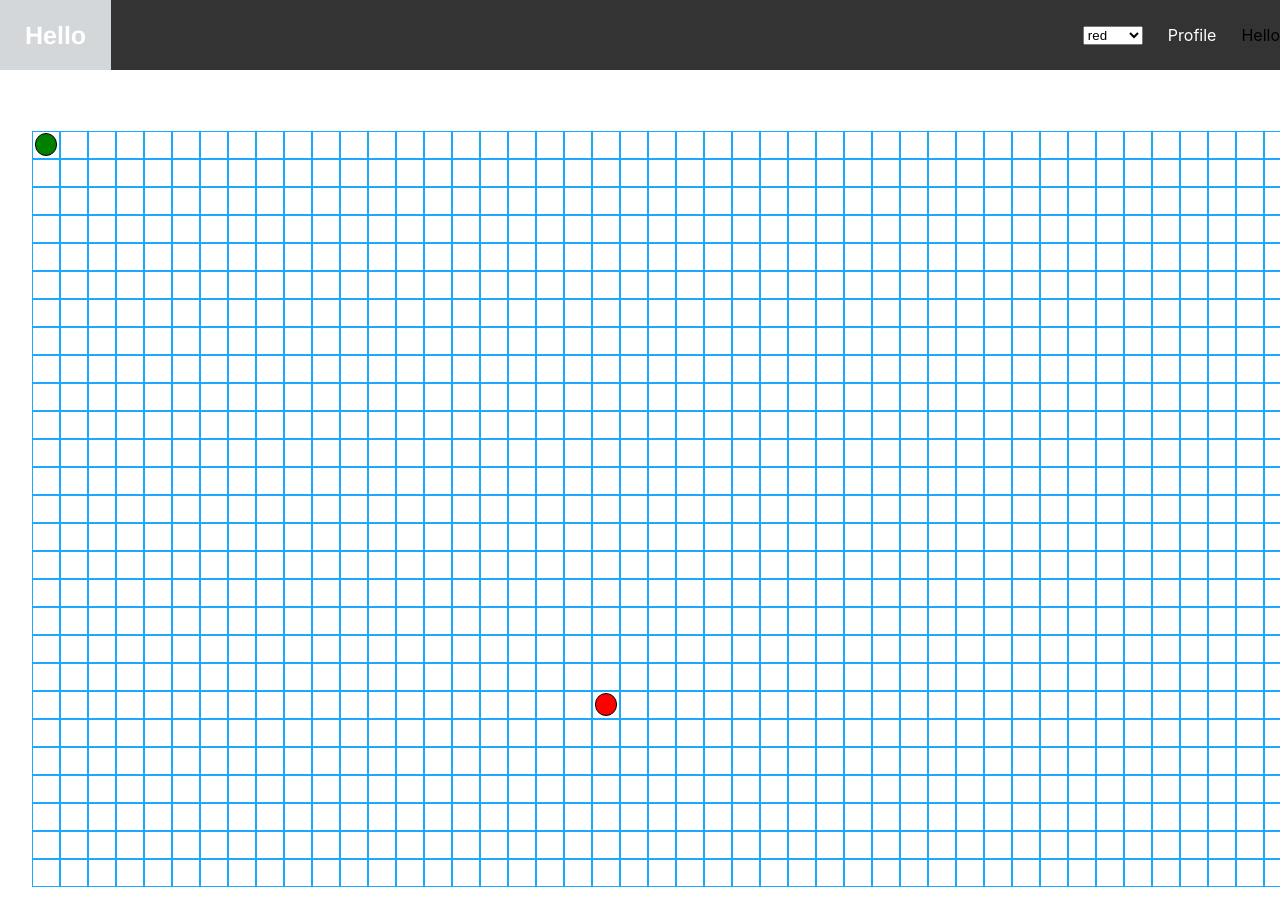
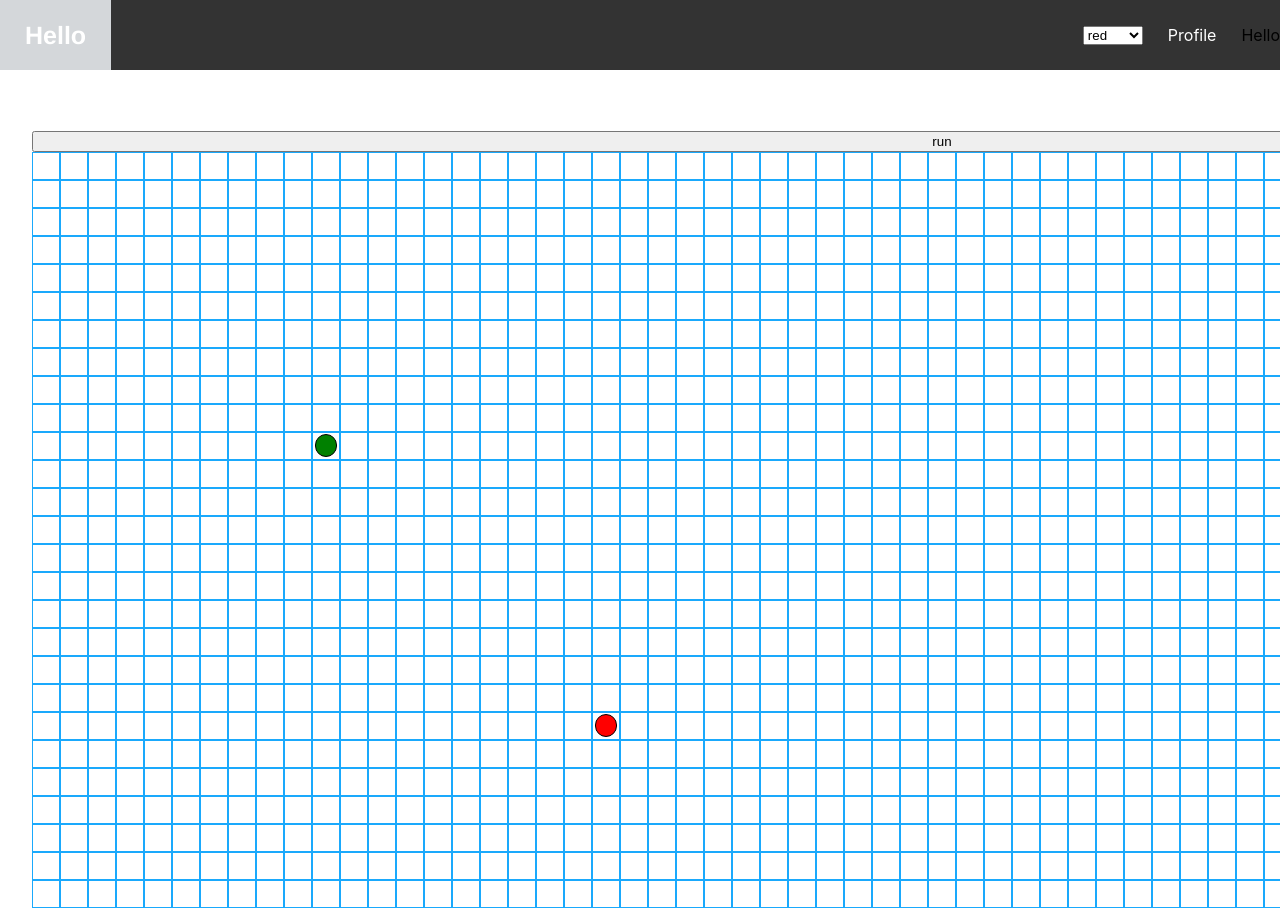
Before and after one commit to auratiger/shortst_path_visualiser, a React (Create React App) app: page / in a window 1280 px wide. Shown: the top 908 px of the page. Before the commit the page ends 887 px from the top, so only its background shows below. Built offline with nearby package versions, Linux system fonts and the light colour scheme.

Commit message:
dijkstra visualising

```diff
--- a/src/algorithms/dijkstra.js
+++ b/src/algorithms/dijkstra.js
@@ -1,26 +1,39 @@
+import Queue from '../dataStructures/Queue'
 
-export async function dijstraAlgorithm(matrix, start, end){
+export async function dijstraAlgorithm(matrix, startNode, endNode, rerender){
 
-    let currLoc = start;
-    let node = matrix[start[0]][start[1]];
-    let endNode = matrix[end[0]][end[1]];
+    let currNode = null;
+    let prevNode = null;
+    startNode.checked = true;
+    let unvisitedNeigbors = new Queue();
+    unvisitedNeigbors.enqueue(startNode);
+
+    let i = 0;
+    while(!unvisitedNeigbors.isEmpty()){
+
+            currNode = unvisitedNeigbors.dequeue();
 
 
-    // while(currLoc.every(e => !endNode.includes(e))){
+            currNode.distance += 1;
+            currNode.visited = true;
+            currNode.previusNode = prevNode;
+            currNode.style = {backgroundColor: "blue"};
 
+            if(currNode.row === endNode.row && currNode.col === endNode.col){
+                return;
+            }
 
-    // }
+            let adjacentNodes =  getAdjacentNodes(matrix, currNode);
 
-    let i = 0;
-    while(i++ < 4){
+            adjacentNodes.forEach(node => {
+                unvisitedNeigbors.enqueue(node);
+            })
 
-        let adjacentNodes =  getAdjacentNodes(matrix, start);
+            prevNode = currNode;
+
+            rerender(matrix);
 
     }
-
-
-
-    return "hello";
 }
 
 function getAdjacentNodes(matrix, curNode){
@@ -29,18 +42,20 @@ function getAdjacentNodes(matrix, curNode){
     let dir_c = [1, 0, -1, 0]; // right, up, left, down
 
     for(let i = 0; i < 4; i++){
-        if(curNode[0] + dir_r[i] < 0 || curNode[1] + dir_c[i] < 0 ||
-            curNode[0] + dir_r[i] >= 27 || curNode[0] + dir_r[i]  >= 65){
+        if(curNode.row + dir_r[i] < 0 || curNode.col + dir_c[i] < 0 ||
+            curNode.row + dir_r[i] >= 27 || curNode.col + dir_r[i]  >= 65){
                 // TODO: the rows and cols limit values should not be hard coded
                 // they should change accourding to the screen size
             continue;
         }
 
-        let node = matrix[curNode[0] + dir_r[i]][curNode[1] + dir_c[i]];
+        let node = matrix[curNode.row + dir_r[i]][curNode.col + dir_c[i]];
 
-        if(node.wall){
-            continue
+        if(node.wall || node.visited || node.checked){
+            continue;
         }
+
+        node.checked = true;
 
         adjacent.push(node);
     }
--- a/src/containers/GridPath/GridPath.js
+++ b/src/containers/GridPath/GridPath.js
@@ -3,8 +3,8 @@ import CssClasses from "./GridPath.module.css";
 import {dijstraAlgorithm} from '../../algorithms/dijkstra';
 import Node from './Node/Node';
 
-const START_NODE_ROW = 0;
-const START_NODE_COL = 0;
+const START_NODE_ROW = 10;
+const START_NODE_COL = 10;
 const END_NODE_ROW = 20;
 const END_NODE_COL = 20;
 
@@ -21,14 +21,13 @@ class GridPath extends Component{
           matrix.push([]);
           for(let col = 0; col < cols; col++){
 
-            let id = "" + (row < 10 ? '0'+row : row) + (col < 9 ? '0'+col : col);
             let distance = Infinity;
 
             if(START_NODE_ROW === row && START_NODE_COL === col){
               distance = 0;
             }
 
-            let node = new Node(id, distance);
+            let node = new Node(row, col, distance);
 
             matrix[row].push(node)
           }
@@ -41,9 +40,24 @@ class GridPath extends Component{
           cols: cols,
         }
 
+        this.matrixRerender = this.matrixRerender.bind(this);
         this.onMouseHover = this.onMouseHover.bind(this);
         this.onMouseRelease = this.onMouseRelease.bind(this);
         this.onClickHandler = this.onClickHandler.bind(this);
+      }
+
+      matrixRerender(matrix) {
+        this.setState({
+          ...this.state,
+          matrix: matrix,
+        })
+      }
+
+      runDijcstra = () => {
+        let startNode = this.state.matrix[START_NODE_ROW][START_NODE_COL];
+        let endNode = this.state.matrix[END_NODE_ROW][END_NODE_COL];
+
+        console.log(dijstraAlgorithm(this.state.matrix, startNode, endNode, this.matrixRerender).then());
       }
 
       onClickHandler(event) {
@@ -87,23 +101,20 @@ class GridPath extends Component{
       }
 
       render(){
-        let nodeOne = [START_NODE_ROW, START_NODE_COL];
-        let nodeTwo = [END_NODE_ROW, END_NODE_COL];
-        console.log(dijstraAlgorithm(this.state.matrix, nodeOne, nodeTwo).then());
 
         let key = 0;
         let grid = this.state.matrix.map(row => {
-          let cols = row.map(col => {
+          let cols = row.map(node => {
 
             let element = () => {
-              let r = parseInt(col.id.substring(0, 2));
-              let c = parseInt(col.id.substring(2));
+              // let r = parseInt(col.id.substring(0, 2));
+              // let c = parseInt(col.id.substring(2));
 
-              if(START_NODE_ROW === r && START_NODE_COL === c){
+              if(START_NODE_ROW === node.row && START_NODE_COL === node.col){
                 return(
                   <div className={CssClasses.start} id="element"></div>
                 )
-              }else if(END_NODE_ROW === r && END_NODE_COL === c){
+              }else if(END_NODE_ROW === node.row && END_NODE_COL === node.col){
                 return(
                   <div className={CssClasses.end} id="element"></div>
                 )
@@ -111,10 +122,10 @@ class GridPath extends Component{
             }
 
             return(
-              <div id={col.id}
-                   key={col.id}
+              <div id={node.id}
+                   key={node.id}
                    className={CssClasses.item}
-                   style={col.style}
+                   style={node.style}
                    onMouseDown={this.onClickHandler}
                    onMouseOver={this.onMouseHover}
                    onMouseUp={this.onMouseRelease}>
@@ -133,6 +144,7 @@ class GridPath extends Component{
         return (
           <div className={CssClasses.center}>
             <div className={CssClasses.container}>
+              <button onClick={this.runDijcstra}>run</button>
               {grid}
             </div>
           </div>
--- a/src/containers/GridPath/Node/Node.js
+++ b/src/containers/GridPath/Node/Node.js
@@ -1,7 +1,10 @@
 class Node{
-    constructor(id, distance){
-        this.id = id;
+    constructor(row, col, distance){
+        this.id = "" + (row < 10 ? '0'+row : row) + (col < 9 ? '0'+col : col);
+        this.row = row;
+        this.col = col;
         this.visited = false;
+        this.checked = false;
         this.wall = false;
         this.distance = distance;
         this.previusNode = null;
--- /dev/null
+++ b/src/dataStructures/Queue.js
@@ -0,0 +1,23 @@
+export default function Queue() {
+    this.elements = [];
+ }
+
+Queue.prototype.enqueue = function (e) {
+    this.elements.push(e);
+};
+
+Queue.prototype.dequeue = function () {
+    return this.elements.shift();
+};
+
+Queue.prototype.isEmpty = function () {
+    return this.elements.length === 0;
+};
+
+Queue.prototype.peek = function () {
+    return !this.isEmpty() ? this.elements[0] : undefined;
+};
+
+Queue.prototype.length = function() {
+    return this.elements.length;
+}
```
